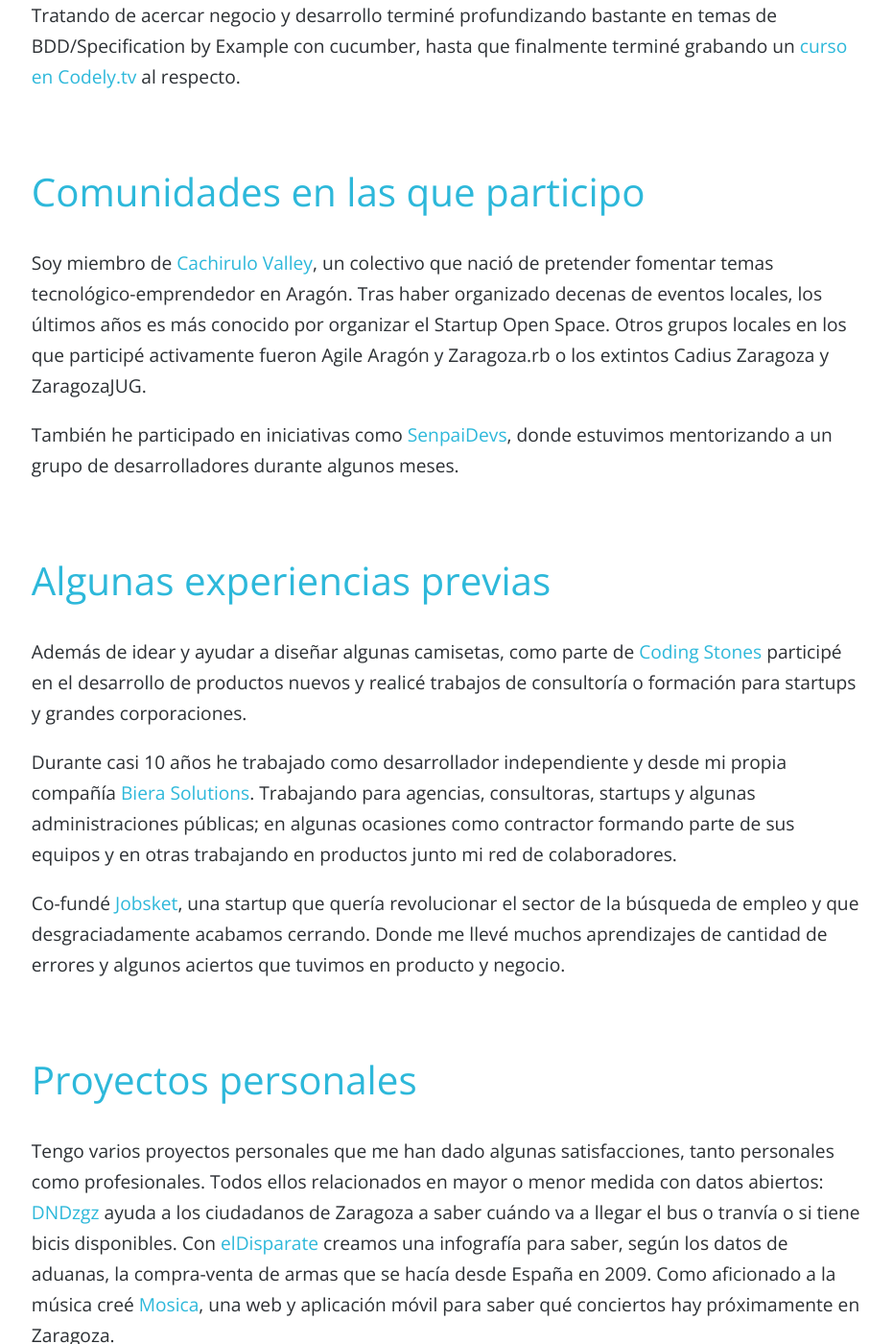
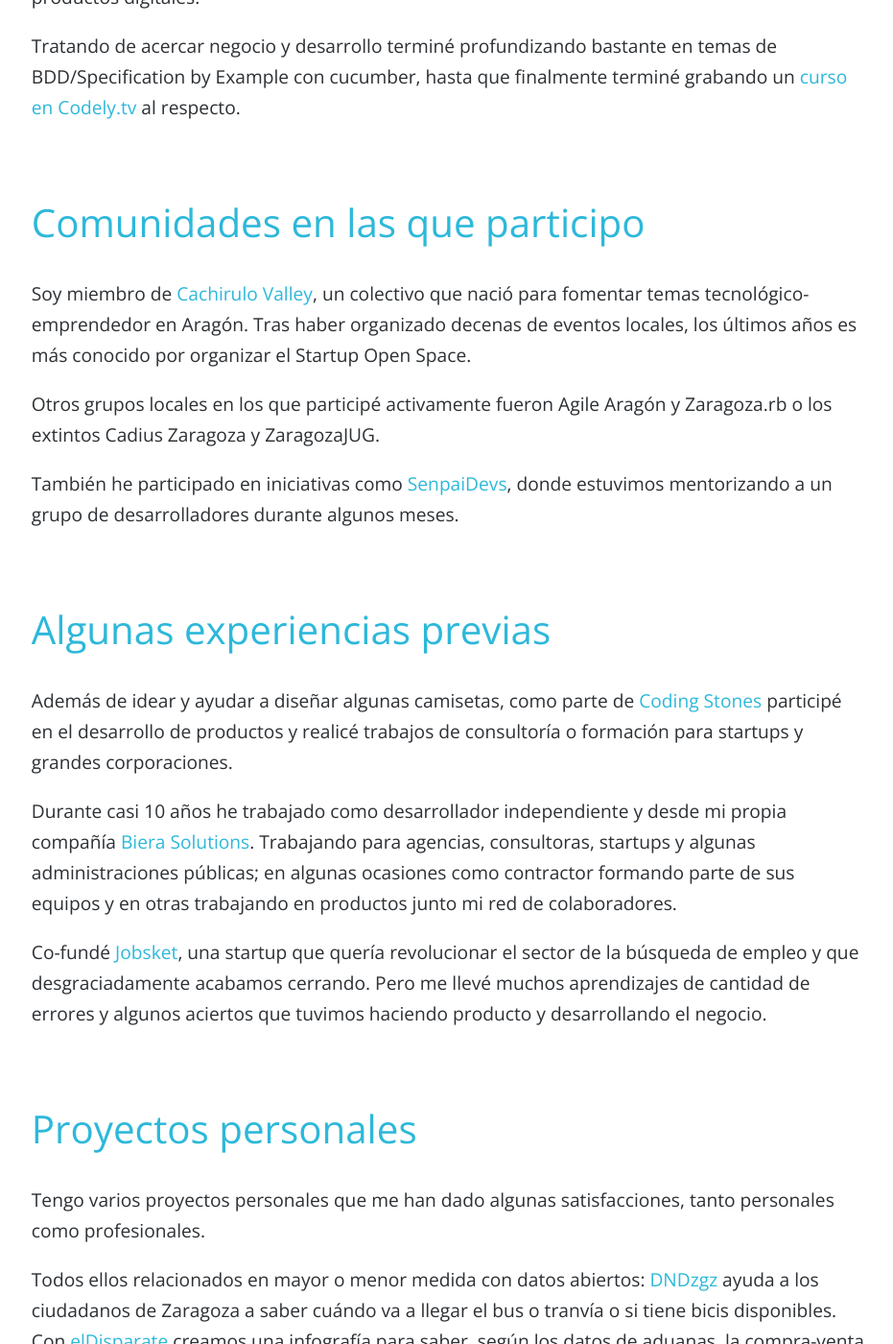
Before and after one commit to danilat/danilat.github.io, a Jekyll site: the page built from index.html, in a window 1280 px wide and 1400 px high, scrolled down 1191 px. Shown: the whole window at 96% size, without its empty margins (172-1103 px from the left). Built offline with Jekyll 4.4.1, drawn with Linux system fonts in a browser that asks for light colours; comment, search, counter and statistics services are not loaded; some of the changed text lies outside the part shown.

Commit message:
some copywiriting changes in the homepage

```diff
--- a/index.html
+++ b/index.html
@@ -6,13 +6,13 @@ layout: one_column
 
     <article>
         <h2>Hola!</h2>
-        <p>Me llamo Dani Latorre. Me gusta hacer productos de software, el trabajo en equipo y estar continuamente aprendiendo. Tratando de involucrarme lo posible en cuestiones de negocio, conceptualización y construcción.</p>
+        <p>Me llamo Dani Latorre. Me gusta hacer productos de software, trabajar con equipos multidisciplinares y estar continuamente aprendiendo. Trato de involucrarme lo posible en cuestiones de negocio, conceptualización y construcción.</p>
     </article>
 
     <article>
         <h2>En qué ando ahora</h2>
-        <p>Actualmente trabajo como Tech Lead dentro de <a href="https://www.zara.com/">Zara.com</a>. Mi trabajo es, a partir de los objetivos de negocio y la visión de producto, acompañar a mis equipos en hacer el mejor software del que seamos capaces.</p>
-        <p>Soy socio en <a href="https://www.outreachtool.com/">Outreach Tool</a>, dando el punto de vista de tecnología. Responsable del desarrollo inicial y evolución del software que soporta la creación de estrategias y planes de comunicación.</p>
+        <p>Actualmente trabajo como Tech Lead dentro de <a href="https://www.zara.com/">Zara.com</a>. Mi trabajo es, a partir de los objetivos de negocio y la visión de producto, tratar de que hagamos el mejor software del que seamos capaces.</p>
+        <p>Soy socio en <a href="https://www.outreachtool.com/">Outreach Tool</a>. Y aunque ahora no le pueda dedicar mucho tiempo, fui el responsable del desarrollo inicial y evolución del software de creación de estrategias y planes de comunicación.</p>
     </article>
 
     <article>
@@ -23,20 +23,22 @@ layout: one_column
 
     <article>
         <h2>Comunidades en las que participo</h2>
-        <p>Soy miembro de <a href="http://www.cachirulovalley.com/">Cachirulo Valley</a>, un colectivo que nació de pretender fomentar temas tecnológico-emprendedor en Aragón. Tras haber organizado decenas de eventos locales, los últimos años es más conocido por organizar el Startup Open Space. Otros grupos locales en los que participé activamente fueron Agile Aragón y Zaragoza.rb o los extintos Cadius Zaragoza y ZaragozaJUG.</p>
-        <p>También he participado en iniciativas como <a href="http://madeinzaragoza.es/blog/senpaidevs-mentorizacion-intensiva-de-programadores-para-programadores/">SenpaiDevs</a>, donde estuvimos mentorizando a un grupo de desarrolladores durante algunos meses. </p>
+        <p>Soy miembro de <a href="http://www.cachirulovalley.com/">Cachirulo Valley</a>, un colectivo que nació para fomentar temas tecnológico-emprendedor en Aragón. Tras haber organizado decenas de eventos locales, los últimos años es más conocido por organizar el Startup Open Space.</p>
+        <p>Otros grupos locales en los que participé activamente fueron Agile Aragón y Zaragoza.rb o los extintos Cadius Zaragoza y ZaragozaJUG.</p>
+        <p>También he participado en iniciativas como <a href="http://madeinzaragoza.es/blog/senpaidevs-mentorizacion-intensiva-de-programadores-para-programadores/">SenpaiDevs</a>, donde estuvimos mentorizando a un grupo de desarrolladores durante algunos meses.</p>
     </article>
 
     <article>
         <h2>Algunas experiencias previas</h2>
-        <p>Además de idear y ayudar a diseñar algunas camisetas, como parte de <a href="http://codingstones.com/">Coding Stones</a> participé en el desarrollo de productos nuevos y realicé trabajos de consultoría o formación para startups y grandes corporaciones.</p>
+        <p>Además de idear y ayudar a diseñar algunas camisetas, como parte de <a href="http://codingstones.com/">Coding Stones</a> participé en el desarrollo de productos y realicé trabajos de consultoría o formación para startups y grandes corporaciones.</p>
         <p>Durante casi 10 años he trabajado como desarrollador independiente y desde mi propia compañía <a href="http://www.bierasolutions.com/">Biera Solutions</a>. Trabajando para agencias, consultoras, startups y algunas administraciones públicas; en algunas ocasiones como contractor formando parte de sus equipos y en otras trabajando en productos junto mi red de colaboradores. </p>
-        <p>Co-fundé <a href="https://www.linkedin.com/company/jobsket/about/">Jobsket</a>, una startup que quería revolucionar el sector de la búsqueda de empleo y que desgraciadamente acabamos cerrando. Donde me llevé muchos aprendizajes de cantidad de errores y algunos aciertos que tuvimos en producto y negocio.</p>
+        <p>Co-fundé <a href="https://www.linkedin.com/company/jobsket/about/">Jobsket</a>, una startup que quería revolucionar el sector de la búsqueda de empleo y que desgraciadamente acabamos cerrando. Pero me llevé muchos aprendizajes de cantidad de errores y algunos aciertos que tuvimos haciendo producto y desarrollando el negocio.</p>
     </article>
 
     <article>
         <h2>Proyectos personales</h2>
-        <p>Tengo varios proyectos personales que me han dado algunas satisfacciones, tanto personales como profesionales. Todos ellos relacionados en mayor o menor medida con datos abiertos: <a href="http://www.dndzgz.com/">DNDzgz</a> ayuda a los ciudadanos de Zaragoza a saber cuándo va a llegar el bus o tranvía o si tiene bicis disponibles. Con <a href="https://www.elperiodicodearagon.com/noticias/aragon/eldisparate-de-enciclopedia-comercio-belico_674935.html">elDisparate</a> creamos una infografía para saber, según los datos de aduanas, la compra-venta de armas que se hacía desde España en 2009. Como aficionado a la música creé <a href="http://www.mosica.es/">Mosica</a>, una web y aplicación móvil para saber qué conciertos hay próximamente en Zaragoza.</p>
+        <p>Tengo varios proyectos personales que me han dado algunas satisfacciones, tanto personales como profesionales.</p>
+        <p>Todos ellos relacionados en mayor o menor medida con datos abiertos: <a href="http://www.dndzgz.com/">DNDzgz</a> ayuda a los ciudadanos de Zaragoza a saber cuándo va a llegar el bus o tranvía o si tiene bicis disponibles. Con <a href="https://www.elperiodicodearagon.com/noticias/aragon/eldisparate-de-enciclopedia-comercio-belico_674935.html">elDisparate</a> creamos una infografía para saber, según los datos de aduanas, la compra-venta de armas que se hacía desde España en 2009. Como aficionado a la música creé <a href="http://www.mosica.es/">Mosica</a>, una web y aplicación móvil para saber qué conciertos hay próximamente en Zaragoza.</p>
     </article>
 
 </section>
```
